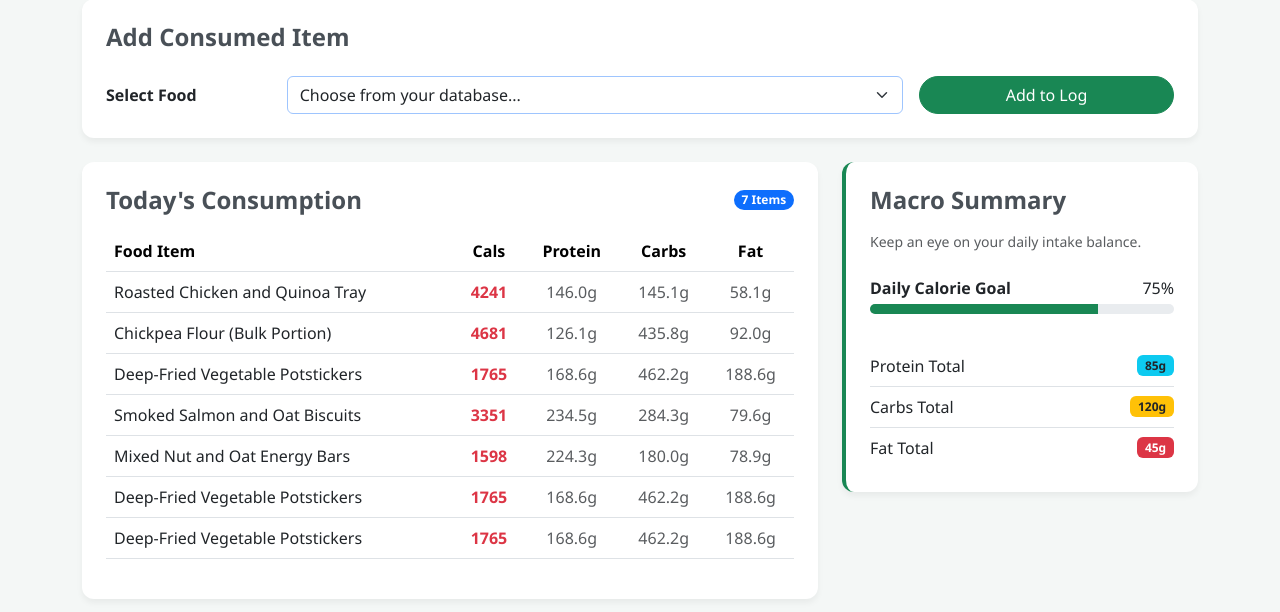
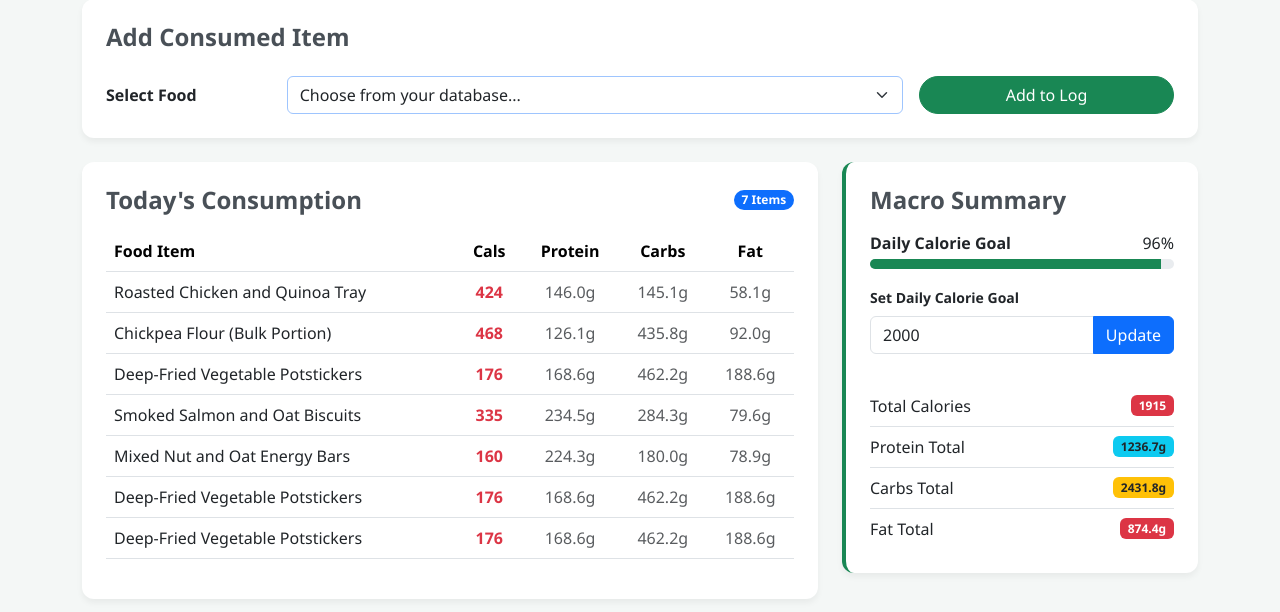
Before and after one commit to Tiido-rsa/ecom, a Django app: page / in a window 1280 px wide. Shown: the part 99-711 px from the top of the page. Run offline with Django 4.2, Linux system fonts and the light colour scheme; a user stored in the database is signed in; data comes from the database, SQL or seed files in the repository; both versions use the stored data as it was after the commit.

Commit message:
enhance calorie tracking display and calculations in index template

```diff
--- a/calorieTracker/mysite/myapp/templates/index.html
+++ b/calorieTracker/mysite/myapp/templates/index.html
@@ -72,7 +72,7 @@
                                 {% for consume in consumes %}
                                     <tr>
                                         <td class="fw-medium text-dark">{{ consume.food.name }}</td>
-                                        <td class="text-center text-danger fw-bold">{{ consume.food.calories }}</td>
+                                        <td class="text-center text-danger fw-bold">{% widthratio consume.food.calories 10 1 %}</td>
                                         <td class="text-center text-muted">{{ consume.food.protein }}g</td>
                                         <td class="text-center text-muted">{{ consume.food.carbs }}g</td>
                                         <td class="text-center text-muted">{{ consume.food.fat }}g</td>
@@ -91,27 +91,37 @@
             <div class="col-lg-4 mb-4">
                 <div class="card p-4 border-start border-success border-4">
                     <h4 class="stats-header mb-3">Macro Summary</h4>
-                    <p class="small text-muted mb-4">Keep an eye on your daily intake balance.</p>
 
                     <div class="mb-3">
                         <div class="d-flex justify-content-between mb-1">
                             <span class="fw-bold">Daily Calorie Goal</span>
-                            <span>75%</span>
+                            <span id="calorie_percent">0%</span>
                         </div>
                         <div class="progress" style="height: 10px;">
-                            <div class="progress-bar bg-success" role="progressbar" style="width: 75%"></div>
+                            <div id="calorie_progress" class="progress-bar bg-success" role="progressbar" style="width: 0%"></div>
+                        </div>
+                    </div>
+
+                    <div class="mb-3">
+                        <label class="form-label small fw-bold">Set Daily Calorie Goal</label>
+                        <div class="input-group">
+                            <input type="number" id="calories_input" class="form-control" placeholder="2000" value="2000">
+                            <button onclick="updateDashboard()" class="btn btn-primary" type="button">Update</button>
                         </div>
                     </div>
 
                     <ul class="list-group list-group-flush mt-3">
                         <li class="list-group-item d-flex justify-content-between align-items-center px-0">
-                            Protein Total <span class="badge bg-info text-dark">85g</span>
+                            Total Calories <span id="total_calories" class="badge bg-danger">0</span>
                         </li>
                         <li class="list-group-item d-flex justify-content-between align-items-center px-0">
-                            Carbs Total <span class="badge bg-warning text-dark">120g</span>
+                            Protein Total <span id="total_protein" class="badge bg-info text-dark">0g</span>
                         </li>
                         <li class="list-group-item d-flex justify-content-between align-items-center px-0">
-                            Fat Total <span class="badge bg-danger">45g</span>
+                            Carbs Total <span id="total_carbs" class="badge bg-warning text-dark">0g</span>
+                        </li>
+                        <li class="list-group-item d-flex justify-content-between align-items-center px-0">
+                            Fat Total <span id="total_fat" class="badge bg-danger">0g</span>
                         </li>
                     </ul>
                 </div>
@@ -123,22 +133,60 @@
 </body>
 
 <script type="text/javascript">
+    // 1. We wrap everything in a function so it can be called multiple times
+    function updateDashboard() {
+        var table = document.getElementById('table');
+        var carbs = 0, protein = 0, fat = 0, calories = 0;
 
-    // calculating total calories, protein, carbs and fat
-    var table       = document.getElementById('table');
-    var carbs       = 0;
-    var protein     = 0;
-    var fat         = 0;
-    var calories    = 0;
+        // 2. Get the DYNAMIC value from the input field
+        var calorie_goal = parseFloat(document.getElementById('calories_input').value) || 2000;
 
-    for (var i = 1; i < table.rows.length - 1; i++) {
-        console.log(table.rows[i].cells[1].innerHTML);
-        calories    += parseFloat(table.rows[i].cells[1].innerHTML);
-        protein     += parseFloat(table.rows[i].cells[2].innerHTML);
-        carbs       += parseFloat(table.rows[i].cells[3].innerHTML);
-        fat         += parseFloat(table.rows[i].cells[4].innerHTML);
+        var rows = table.getElementsByTagName('tbody')[0].rows;
+
+        for (var i = 0; i < rows.length; i++) {
+            if (rows[i].cells.length > 1) {
+                // Since you used widthratio to divide by 10, the JS sees the small number.
+                // If you want the TOTAL to be accurate, we multiply it back by 10.
+                calories += (parseFloat(rows[i].cells[1].innerHTML)) || 0;
+                protein  += parseFloat(rows[i].cells[2].innerHTML) || 0;
+                carbs    += parseFloat(rows[i].cells[3].innerHTML) || 0;
+                fat      += parseFloat(rows[i].cells[4].innerHTML) || 0;
+            }
+        }
+
+        // Rounding
+        calories = Math.round(calories);
+        protein  = protein.toFixed(1);
+        carbs    = carbs.toFixed(1);
+        fat      = fat.toFixed(1);
+
+        // Update Text
+        document.getElementById('total_calories').innerHTML = calories;
+        document.getElementById('total_protein').innerHTML  = protein + "g";
+        document.getElementById('total_carbs').innerHTML    = carbs + "g";
+        document.getElementById('total_fat').innerHTML      = fat + "g";
+
+        // 3. Update Progress Bar based on the NEW goal
+        var percent = (calories / calorie_goal) * 100;
+
+        // Visual caps and color logic
+        var displayPercent = Math.round(percent);
+        var barWidth = percent > 100 ? 100 : percent;
+
+        document.getElementById('calorie_percent').innerHTML = displayPercent + "%";
+        document.getElementById('calorie_progress').style.width = barWidth + "%";
+
+        if(percent >= 100) {
+            document.getElementById('calorie_progress').classList.remove('bg-success');
+            document.getElementById('calorie_progress').classList.add('bg-danger');
+        } else {
+            document.getElementById('calorie_progress').classList.remove('bg-danger');
+            document.getElementById('calorie_progress').classList.add('bg-success');
+        }
     }
 
+    // 4. Call the function once on page load so it shows the initial 2000 goal stats
+    window.onload = updateDashboard;
 </script>
 
 </html>
```
Also changed, not shown: calorieTracker/mysite/db.sqlite3.
